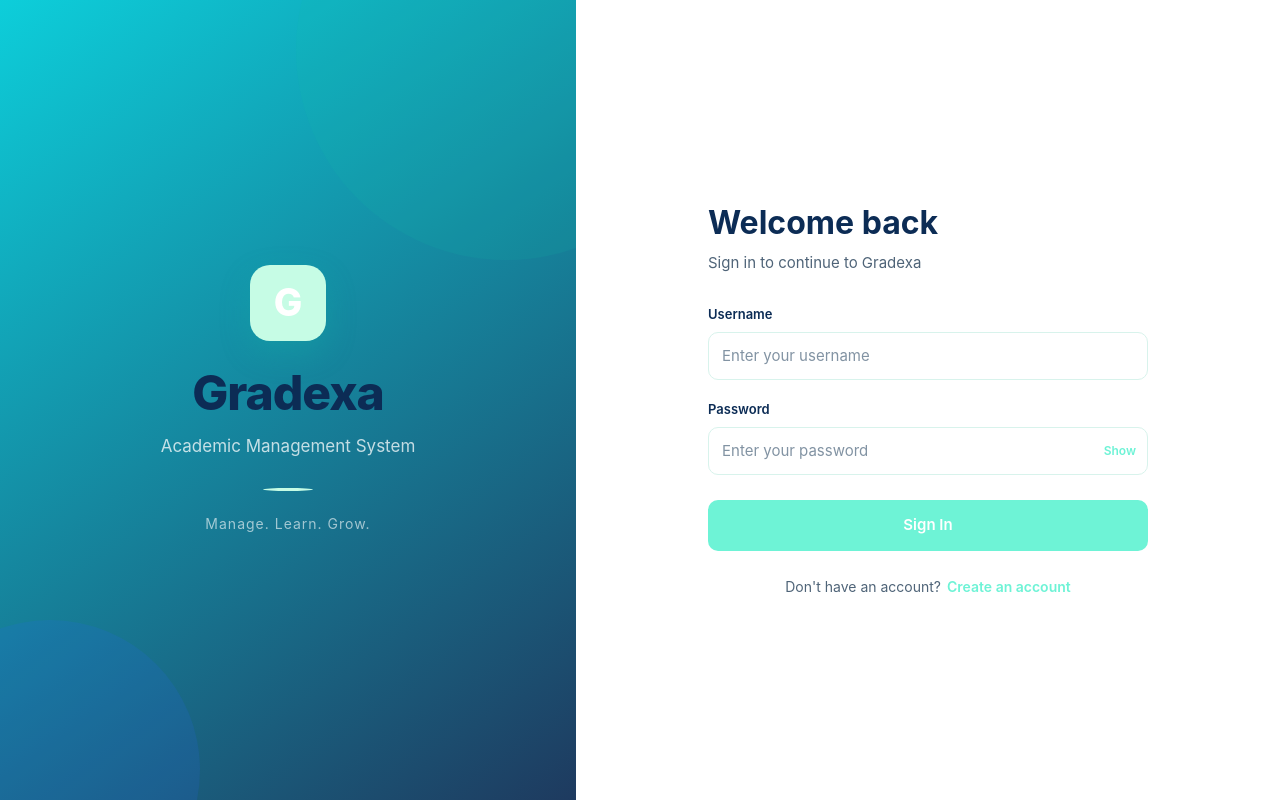
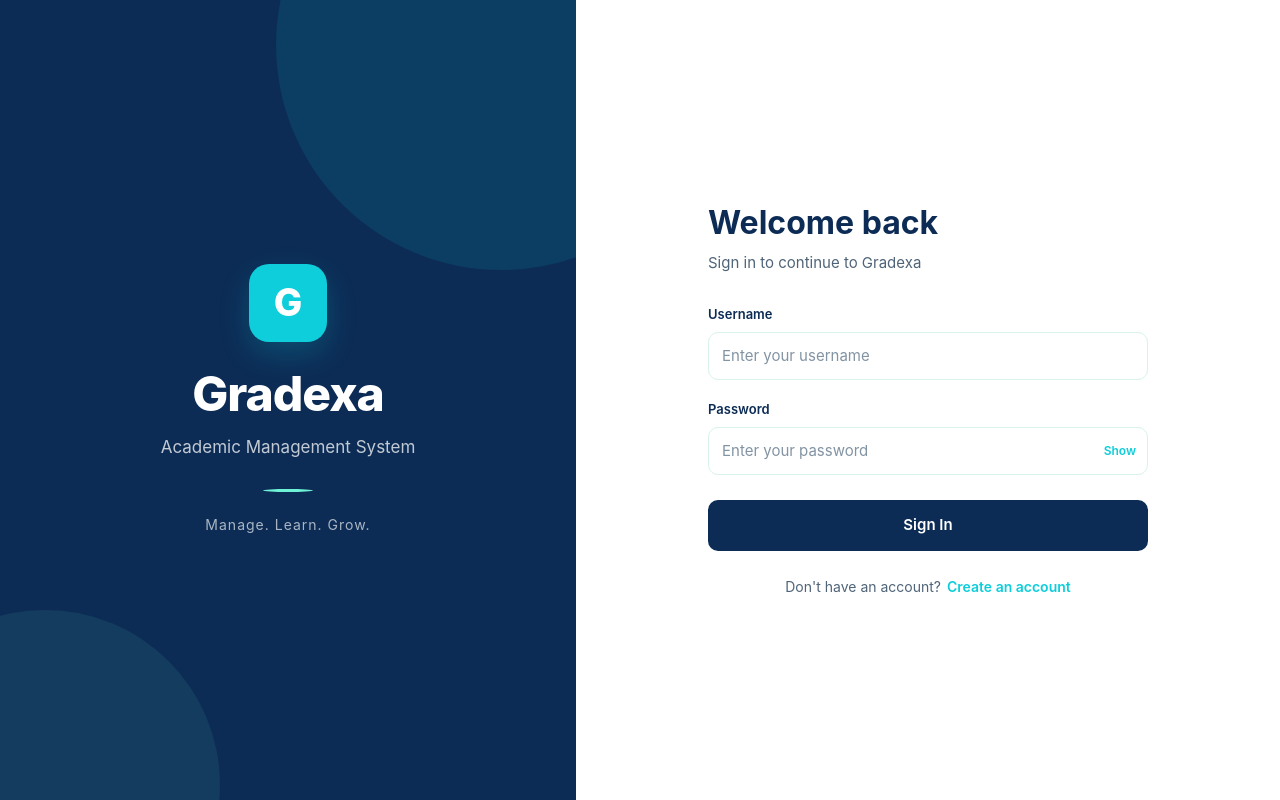
Before and after one commit to Pabasara-Ranasinghe/Gradexa, a React app in the folder frontend/: page /login in a window 1280 px wide. Built offline with nearby package versions, Linux system fonts and the light colour scheme; the HTML template or start-up script is replaced by a standard one.

Commit message:
style: update Gradexa global color theme

```diff
--- a/frontend/src/pages/Login.css
+++ b/frontend/src/pages/Login.css
@@ -1,8 +1,15 @@
+/* =================================
+   LOGIN PAGE
+   ================================= */
+
 .login-page {
     min-height: 100vh;
+
     display: flex;
+
     background: var(--color-background);
 }
+
 
 /* =================================
    BRAND SECTION
@@ -16,51 +23,59 @@
     align-items: center;
     justify-content: center;
 
-    background:
-        linear-gradient(
-            145deg,
-            var(--color-primary),
-            #1E3A5F
-        );
+    background: var(--color-sidebar);
 
     position: relative;
+
     overflow: hidden;
 }
+
+
+/* Decorative circle */
 
 .login-brand::before {
     content: "";
 
     position: absolute;
 
-    width: 420px;
-    height: 420px;
+    width: 450px;
+    height: 450px;
 
     border-radius: 50%;
 
-    background: rgba(20, 184, 166, 0.12);
+    background: rgba(13, 206, 218, 0.10);
 
-    top: -160px;
-    right: -140px;
+    top: -180px;
+    right: -150px;
 }
+
+
+/* Decorative circle */
 
 .login-brand::after {
     content: "";
 
     position: absolute;
 
-    width: 300px;
-    height: 300px;
+    width: 350px;
+    height: 350px;
 
     border-radius: 50%;
 
-    background: rgba(37, 99, 235, 0.16);
+    background: rgba(110, 243, 214, 0.08);
 
-    bottom: -120px;
-    left: -100px;
+    bottom: -160px;
+    left: -130px;
 }
+
+
+/* =================================
+   BRAND CONTENT
+   ================================= */
 
 .brand-content {
     position: relative;
+
     z-index: 1;
 
     text-align: center;
@@ -70,9 +85,14 @@
     padding: 40px;
 }
 
+
+/* =================================
+   LOGO
+   ================================= */
+
 .brand-logo {
-    width: 76px;
-    height: 76px;
+    width: 78px;
+    height: 78px;
 
     margin: 0 auto 22px;
 
@@ -82,7 +102,7 @@
 
     border-radius: 20px;
 
-    background: var(--color-accent);
+    background: var(--color-primary);
 
     color: var(--color-text-white);
 
@@ -90,25 +110,43 @@
     font-weight: 800;
 
     box-shadow:
-        0 12px 30px rgba(20, 184, 166, 0.25);
+        0 12px 30px rgba(13, 206, 218, 0.20);
 }
 
+
+/* =================================
+   BRAND TITLE
+   ================================= */
+
 .brand-content h1 {
+    margin-bottom: 10px;
+
+    color: var(--color-text-white);
+
     font-size: 48px;
+
     font-weight: 800;
 
     letter-spacing: -1px;
-
-    margin-bottom: 10px;
 }
 
+
+/* =================================
+   BRAND DESCRIPTION
+   ================================= */
+
 .brand-content p {
-    font-size: 17px;
+    margin-bottom: 28px;
 
     color: rgba(255, 255, 255, 0.75);
 
-    margin-bottom: 28px;
+    font-size: 17px;
 }
+
+
+/* =================================
+   BRAND LINE
+   ================================= */
 
 .brand-line {
     width: 50px;
@@ -118,16 +156,22 @@
 
     border-radius: var(--radius-round);
 
-    background: var(--color-accent);
+    background: var(--color-secondary);
 }
 
+
+/* =================================
+   BRAND TAGLINE
+   ================================= */
+
 .brand-content span {
+    color: rgba(255, 255, 255, 0.65);
+
     font-size: 14px;
-
-    color: rgba(255, 255, 255, 0.6);
 
     letter-spacing: 1px;
 }
+
 
 /* =================================
    LOGIN SECTION
@@ -135,7 +179,6 @@
 
 .login-section {
     width: 55%;
-
     min-height: 100vh;
 
     display: flex;
@@ -145,27 +188,37 @@
     padding: 40px;
 }
 
+
+/* =================================
+   LOGIN CARD
+   ================================= */
+
 .login-card {
     width: 100%;
+
     max-width: 440px;
 }
 
+
 /* =================================
-   HEADER
+   LOGIN HEADER
    ================================= */
 
 .login-header {
     margin-bottom: 30px;
 }
 
+
 .login-header h2 {
-    font-size: 32px;
-    font-weight: 700;
+    margin-bottom: 8px;
 
     color: var(--color-text-primary);
 
-    margin-bottom: 8px;
+    font-size: 32px;
+
+    font-weight: 700;
 }
+
 
 .login-header p {
     color: var(--color-text-secondary);
@@ -173,8 +226,9 @@
     font-size: 15px;
 }
 
+
 /* =================================
-   ERROR
+   ERROR MESSAGE
    ================================= */
 
 .login-error {
@@ -184,14 +238,15 @@
 
     border-radius: var(--radius-medium);
 
-    background: rgba(249, 115, 115, 0.1);
+    background: rgba(214, 69, 69, 0.08);
+
+    border: 1px solid rgba(214, 69, 69, 0.18);
 
     color: var(--color-error);
 
     font-size: 14px;
+}
 
-    border: 1px solid rgba(249, 115, 115, 0.2);
-}
 
 /* =================================
    FORM
@@ -199,24 +254,38 @@
 
 .login-form {
     display: flex;
+
     flex-direction: column;
 
     gap: 20px;
 }
 
+
+/* =================================
+   FORM GROUP
+   ================================= */
+
 .form-group {
     display: flex;
+
     flex-direction: column;
 
     gap: 8px;
 }
 
+
 .form-group label {
+    color: var(--color-text-primary);
+
     font-size: 14px;
+
     font-weight: 600;
+}
 
-    color: var(--color-text-primary);
-}
+
+/* =================================
+   INPUT
+   ================================= */
 
 .form-group input {
     width: 100%;
@@ -238,21 +307,26 @@
         box-shadow 0.2s ease;
 }
 
+
 .form-group input::placeholder {
     color: var(--color-text-light);
 }
 
+
 .form-group input:focus {
-    border-color: var(--color-border-focus);
+    border-color: var(--color-primary);
 
     box-shadow:
-        0 0 0 3px rgba(37, 99, 235, 0.1);
+        0 0 0 3px rgba(13, 206, 218, 0.12);
 }
+
 
 .form-group input:disabled {
     opacity: 0.6;
+
     cursor: not-allowed;
 }
+
 
 /* =================================
    PASSWORD
@@ -262,9 +336,11 @@
     position: relative;
 }
 
+
 .password-wrapper input {
     padding-right: 70px;
 }
+
 
 .password-toggle {
     position: absolute;
@@ -275,17 +351,21 @@
     transform: translateY(-50%);
 
     border: none;
+
     background: transparent;
 
-    color: var(--color-secondary);
+    color: var(--color-primary);
 
     font-size: 13px;
+
     font-weight: 600;
 }
 
+
 .password-toggle:hover {
-    color: var(--color-primary);
+    color: var(--color-sidebar);
 }
+
 
 /* =================================
    LOGIN BUTTON
@@ -302,11 +382,12 @@
 
     border-radius: var(--radius-medium);
 
-    background: var(--color-secondary);
+    background: var(--color-sidebar);
 
     color: var(--color-text-white);
 
     font-size: 15px;
+
     font-weight: 600;
 
     transition:
@@ -315,18 +396,22 @@
         background 0.2s ease;
 }
 
+
 .login-button:hover:not(:disabled) {
-    background: var(--color-primary);
+    background: var(--color-sidebar-dark);
 
     transform: translateY(-1px);
 
     box-shadow: var(--shadow-medium);
 }
 
+
 .login-button:disabled {
     opacity: 0.65;
+
     cursor: not-allowed;
 }
+
 
 /* =================================
    REGISTER LINK
@@ -341,20 +426,23 @@
 
     margin-top: 25px;
 
+    color: var(--color-text-secondary);
+
     font-size: 14px;
-
-    color: var(--color-text-secondary);
 }
 
+
 .register-link a {
-    color: var(--color-secondary);
+    color: var(--color-primary);
 
     font-weight: 600;
 }
 
+
 .register-link a:hover {
-    color: var(--color-primary);
+    color: var(--color-sidebar);
 }
+
 
 /* =================================
    RESPONSIVE
@@ -366,42 +454,57 @@
         display: block;
     }
 
+
     .login-brand {
         width: 100%;
+
         min-height: 280px;
     }
+
 
     .brand-content {
         padding: 30px;
     }
 
+
     .brand-logo {
         width: 60px;
         height: 60px;
 
-        font-size: 30px;
+        margin-bottom: 15px;
 
         border-radius: 16px;
 
-        margin-bottom: 15px;
+        font-size: 30px;
     }
+
 
     .brand-content h1 {
         font-size: 36px;
     }
 
+
     .brand-content p {
+        margin-bottom: 18px;
+
         font-size: 15px;
-        margin-bottom: 18px;
     }
+
 
     .login-section {
         width: 100%;
+
         min-height: auto;
 
         padding: 40px 25px;
     }
+
 }
+
+
+/* =================================
+   SMALL MOBILE
+   ================================= */
 
 @media (max-width: 480px) {
 
@@ -409,11 +512,14 @@
         min-height: 240px;
     }
 
+
     .login-section {
         padding: 30px 20px;
     }
 
+
     .login-header h2 {
         font-size: 27px;
     }
+
 }
--- a/frontend/src/pages/Register.css
+++ b/frontend/src/pages/Register.css
@@ -1,8 +1,15 @@
+/* =================================
+   REGISTER PAGE
+   ================================= */
+
 .register-page {
     min-height: 100vh;
+
     display: flex;
+
     background: var(--color-background);
 }
+
 
 /* =================================
    BRAND SECTION
@@ -16,16 +23,15 @@
     align-items: center;
     justify-content: center;
 
-    background:
-        linear-gradient(
-            145deg,
-            var(--color-primary),
-            #1E3A5F
-        );
+    background: var(--color-sidebar);
 
     position: relative;
+
     overflow: hidden;
 }
+
+
+/* Decorative circle */
 
 .register-brand::before {
     content: "";
@@ -37,11 +43,14 @@
 
     border-radius: 50%;
 
-    background: rgba(20, 184, 166, 0.12);
+    background: rgba(13, 206, 218, 0.10);
 
     top: -170px;
     right: -150px;
 }
+
+
+/* Decorative circle */
 
 .register-brand::after {
     content: "";
@@ -53,14 +62,20 @@
 
     border-radius: 50%;
 
-    background: rgba(37, 99, 235, 0.16);
+    background: rgba(110, 243, 214, 0.08);
 
     bottom: -130px;
     left: -100px;
 }
 
+
+/* =================================
+   BRAND CONTENT
+   ================================= */
+
 .register-brand-content {
     position: relative;
+
     z-index: 1;
 
     text-align: center;
@@ -69,6 +84,11 @@
 
     padding: 40px;
 }
+
+
+/* =================================
+   LOGO
+   ================================= */
 
 .register-logo {
     width: 70px;
@@ -82,31 +102,50 @@
 
     border-radius: 18px;
 
-    background: var(--color-accent);
+    background: var(--color-primary);
 
     color: var(--color-text-white);
 
     font-size: 34px;
+
     font-weight: 800;
 
     box-shadow:
-        0 12px 30px rgba(20, 184, 166, 0.25);
+        0 12px 30px rgba(13, 206, 218, 0.20);
 }
 
+
+/* =================================
+   BRAND TITLE
+   ================================= */
+
 .register-brand-content h1 {
+    margin-bottom: 10px;
+
+    color: var(--color-text-white);
+
     font-size: 46px;
+
     font-weight: 800;
-
-    margin-bottom: 10px;
 }
 
+
+/* =================================
+   BRAND DESCRIPTION
+   ================================= */
+
 .register-brand-content p {
-    font-size: 16px;
+    margin-bottom: 25px;
 
     color: rgba(255, 255, 255, 0.75);
 
-    margin-bottom: 25px;
+    font-size: 16px;
 }
+
+
+/* =================================
+   BRAND LINE
+   ================================= */
 
 .register-brand-line {
     width: 50px;
@@ -116,14 +155,20 @@
 
     border-radius: var(--radius-round);
 
-    background: var(--color-accent);
+    background: var(--color-secondary);
 }
 
+
+/* =================================
+   BRAND TAGLINE
+   ================================= */
+
 .register-brand-content span {
+    color: rgba(255, 255, 255, 0.65);
+
     font-size: 14px;
+}
 
-    color: rgba(255, 255, 255, 0.6);
-}
 
 /* =================================
    REGISTRATION SECTION
@@ -131,7 +176,6 @@
 
 .register-section {
     width: 58%;
-
     min-height: 100vh;
 
     display: flex;
@@ -141,10 +185,17 @@
     padding: 40px;
 }
 
+
+/* =================================
+   REGISTER CARD
+   ================================= */
+
 .register-card {
     width: 100%;
+
     max-width: 500px;
 }
+
 
 /* =================================
    HEADER
@@ -154,20 +205,24 @@
     margin-bottom: 22px;
 }
 
+
 .register-header h2 {
-    font-size: 30px;
-    font-weight: 700;
+    margin-bottom: 7px;
 
     color: var(--color-text-primary);
 
-    margin-bottom: 7px;
+    font-size: 30px;
+
+    font-weight: 700;
 }
 
+
 .register-header p {
+    color: var(--color-text-secondary);
+
     font-size: 15px;
+}
 
-    color: var(--color-text-secondary);
-}
 
 /* =================================
    APPROVAL NOTICE
@@ -175,6 +230,7 @@
 
 .approval-notice {
     display: flex;
+
     gap: 12px;
 
     padding: 14px;
@@ -183,10 +239,11 @@
 
     border-radius: var(--radius-medium);
 
-    background: rgba(245, 158, 11, 0.09);
+    background: rgba(217, 139, 36, 0.08);
 
-    border: 1px solid rgba(245, 158, 11, 0.2);
+    border: 1px solid rgba(217, 139, 36, 0.18);
 }
+
 
 .approval-icon {
     flex-shrink: 0;
@@ -207,22 +264,26 @@
     font-weight: 700;
 }
 
+
 .approval-notice strong {
     display: block;
 
     margin-bottom: 4px;
 
+    color: var(--color-text-primary);
+
     font-size: 13px;
-
-    color: var(--color-text-primary);
 }
 
+
 .approval-notice p {
+    color: var(--color-text-secondary);
+
     font-size: 12px;
+
     line-height: 1.5;
+}
 
-    color: var(--color-text-secondary);
-}
 
 /* =================================
    MESSAGES
@@ -239,21 +300,28 @@
     font-size: 14px;
 }
 
+
+/* Error */
+
 .register-error {
     color: var(--color-error);
 
-    background: rgba(249, 115, 115, 0.1);
+    background: rgba(214, 69, 69, 0.08);
 
-    border: 1px solid rgba(249, 115, 115, 0.2);
+    border: 1px solid rgba(214, 69, 69, 0.18);
 }
+
+
+/* Success */
 
 .register-success {
     color: var(--color-success);
 
-    background: rgba(16, 185, 129, 0.08);
+    background: rgba(34, 160, 107, 0.08);
 
-    border: 1px solid rgba(16, 185, 129, 0.2);
+    border: 1px solid rgba(34, 160, 107, 0.18);
 }
+
 
 .register-success strong {
     display: block;
@@ -261,17 +329,25 @@
     margin-bottom: 5px;
 }
 
+
 .register-success p {
     margin-bottom: 8px;
 
     line-height: 1.5;
 }
 
+
 .register-success a {
+    color: var(--color-primary);
+
     font-weight: 600;
+}
 
-    color: var(--color-secondary);
+
+.register-success a:hover {
+    color: var(--color-sidebar);
 }
+
 
 /* =================================
    FORM
@@ -279,24 +355,38 @@
 
 .register-form {
     display: flex;
+
     flex-direction: column;
 
     gap: 17px;
 }
 
+
+/* =================================
+   FORM GROUP
+   ================================= */
+
 .form-group {
     display: flex;
+
     flex-direction: column;
 
     gap: 7px;
 }
 
+
 .form-group label {
+    color: var(--color-text-primary);
+
     font-size: 13px;
+
     font-weight: 600;
+}
 
-    color: var(--color-text-primary);
-}
+
+/* =================================
+   INPUT + SELECT
+   ================================= */
 
 .form-group input,
 .form-group select {
@@ -319,17 +409,20 @@
         box-shadow 0.2s ease;
 }
 
+
 .form-group input::placeholder {
     color: var(--color-text-light);
 }
 
+
 .form-group input:focus,
 .form-group select:focus {
-    border-color: var(--color-border-focus);
+    border-color: var(--color-primary);
 
     box-shadow:
-        0 0 0 3px rgba(37, 99, 235, 0.1);
+        0 0 0 3px rgba(13, 206, 218, 0.12);
 }
+
 
 .form-group input:disabled,
 .form-group select:disabled {
@@ -337,6 +430,7 @@
 
     cursor: not-allowed;
 }
+
 
 /* =================================
    PASSWORD
@@ -346,9 +440,11 @@
     position: relative;
 }
 
+
 .password-wrapper input {
     padding-right: 70px;
 }
+
 
 .password-toggle {
     position: absolute;
@@ -362,15 +458,18 @@
 
     background: transparent;
 
-    color: var(--color-secondary);
+    color: var(--color-primary);
 
     font-size: 12px;
+
     font-weight: 600;
 }
 
+
 .password-toggle:hover {
-    color: var(--color-primary);
+    color: var(--color-sidebar);
 }
+
 
 /* =================================
    REGISTER BUTTON
@@ -387,11 +486,12 @@
 
     border-radius: var(--radius-medium);
 
-    background: var(--color-secondary);
+    background: var(--color-sidebar);
 
     color: var(--color-text-white);
 
     font-size: 14px;
+
     font-weight: 600;
 
     transition:
@@ -400,19 +500,22 @@
         background 0.2s ease;
 }
 
+
 .register-button:hover:not(:disabled) {
-    background: var(--color-primary);
+    background: var(--color-sidebar-dark);
 
     transform: translateY(-1px);
 
     box-shadow: var(--shadow-medium);
 }
 
+
 .register-button:disabled {
     opacity: 0.65;
 
     cursor: not-allowed;
 }
+
 
 /* =================================
    LOGIN LINK
@@ -427,20 +530,23 @@
 
     margin-top: 22px;
 
+    color: var(--color-text-secondary);
+
     font-size: 13px;
-
-    color: var(--color-text-secondary);
 }
 
+
 .login-link a {
-    color: var(--color-secondary);
+    color: var(--color-primary);
 
     font-weight: 600;
 }
 
+
 .login-link a:hover {
-    color: var(--color-primary);
+    color: var(--color-sidebar);
 }
+
 
 /* =================================
    RESPONSIVE
@@ -452,18 +558,28 @@
         display: block;
     }
 
+
     .register-brand {
         width: 100%;
+
         min-height: 260px;
     }
 
+
     .register-section {
         width: 100%;
+
         min-height: auto;
 
         padding: 40px 25px;
     }
+
 }
+
+
+/* =================================
+   SMALL MOBILE
+   ================================= */
 
 @media (max-width: 480px) {
 
@@ -471,11 +587,14 @@
         min-height: 220px;
     }
 
+
     .register-section {
         padding: 30px 20px;
     }
 
+
     .register-header h2 {
         font-size: 26px;
     }
+
 }
```
Also changed, not shown: frontend/src/pages/Register.jsx (+71 -30 lines).
